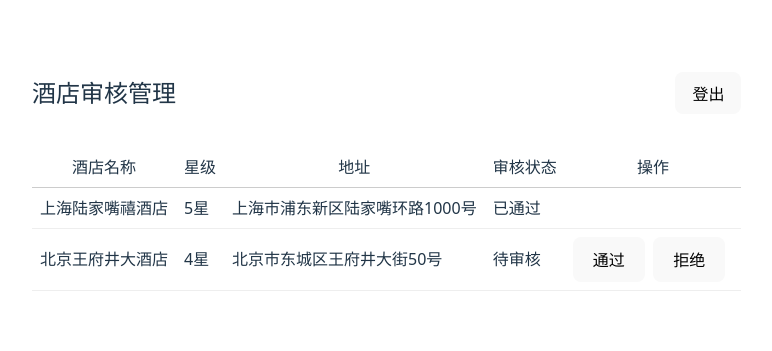
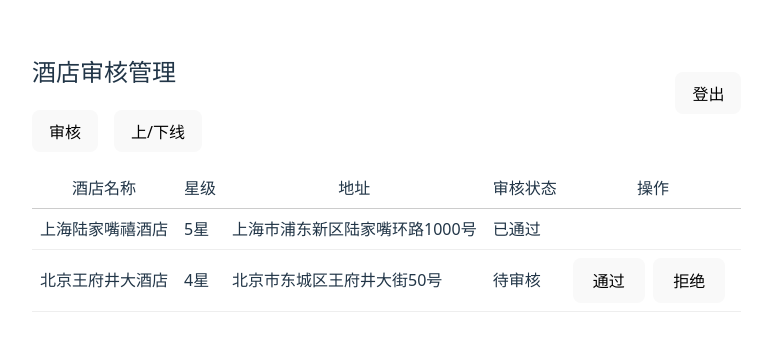
Before and after one commit to qinyre/EasyStay, a React (Vite) app in the folder client-pc/: page /admin/audit in a window 1280 px wide. Shown: the part 227-578 px from the top of the page, without its empty margins (0-772 px from the left). Built offline with nearby package versions, Linux system fonts and the light colour scheme; sample sign-in values are in the browser's storage.

Commit message:
（PC）新增管理员页面”审核“与”上/下线“的导航栏

```diff
--- a/client-pc/src/pages/Admin/AuditList.tsx
+++ b/client-pc/src/pages/Admin/AuditList.tsx
@@ -1,5 +1,6 @@
 //管理员审核
 import React, { useState, useEffect } from "react";
+import { useNavigate } from "react-router-dom";
 import { getHotels, auditHotel } from "../../services/hotel";
 
 const AuditList: React.FC = () => {
@@ -7,6 +8,7 @@
   const [selectedHotel, setSelectedHotel] = useState<any | null>(null);
   const [reason, setReason] = useState("");
   const [message, setMessage] = useState("");
+  const navigate = useNavigate();
 
   // 获取酒店列表
   useEffect(() => {
@@ -55,6 +57,16 @@
     window.location.href = "/login";
   };
 
+  // 导航到审核页面
+  const navigateToAudit = () => {
+    navigate("/admin/audit");
+  };
+
+  // 导航到上下线页面
+  const navigateToPublish = () => {
+    navigate("/admin/publish");
+  };
+
   return (
     <div style={{ padding: "2rem" }}>
       <div
@@ -65,7 +77,23 @@
           marginBottom: "1rem",
         }}
       >
-        <h2>酒店审核管理</h2>
+        <div>
+          <h2>酒店审核管理</h2>
+          <div style={{ marginTop: "1rem" }}>
+            <button
+              onClick={navigateToAudit}
+              style={{ padding: "0.5rem 1rem", marginRight: "1rem" }}
+            >
+              审核
+            </button>
+            <button
+              onClick={navigateToPublish}
+              style={{ padding: "0.5rem 1rem" }}
+            >
+              上/下线
+            </button>
+          </div>
+        </div>
         <button onClick={handleLogout} style={{ padding: "0.5rem 1rem" }}>
           登出
         </button>
--- a/client-pc/src/pages/Admin/PublishList.tsx
+++ b/client-pc/src/pages/Admin/PublishList.tsx
@@ -1,10 +1,12 @@
 //管理员上下线酒店
 import React, { useState, useEffect } from "react";
+import { useNavigate } from "react-router-dom";
 import { getHotels, publishHotel } from "../../services/hotel";
 
 const PublishList: React.FC = () => {
   const [hotels, setHotels] = useState<any[]>([]);
   const [message, setMessage] = useState("");
+  const navigate = useNavigate();
 
   // 获取酒店列表
   useEffect(() => {
@@ -16,7 +18,14 @@
     };
     fetchHotels();
   }, []);
-
+  // 导航到审核页面
+  const navigateToAudit = () => {
+    navigate("/admin/audit");
+  };
+  // 导航到上下线页面
+  const navigateToPublish = () => {
+    navigate("/admin/publish");
+  };
   // 处理上下线
   const handlePublish = async (hotel: any, isOnline: boolean) => {
     const result = await publishHotel(hotel.id, isOnline);
@@ -51,7 +60,23 @@
           marginBottom: "1rem",
         }}
       >
-        <h2>酒店上下线管理</h2>
+        <div>
+          <h2>酒店上下线管理</h2>
+          <div style={{ marginTop: "1rem" }}>
+            <button
+              onClick={navigateToAudit}
+              style={{ padding: "0.5rem 1rem", marginRight: "1rem" }}
+            >
+              审核
+            </button>
+            <button
+              onClick={navigateToPublish}
+              style={{ padding: "0.5rem 1rem" }}
+            >
+              上/下线
+            </button>
+          </div>
+        </div>
         <button onClick={handleLogout} style={{ padding: "0.5rem 1rem" }}>
           登出
         </button>
```
